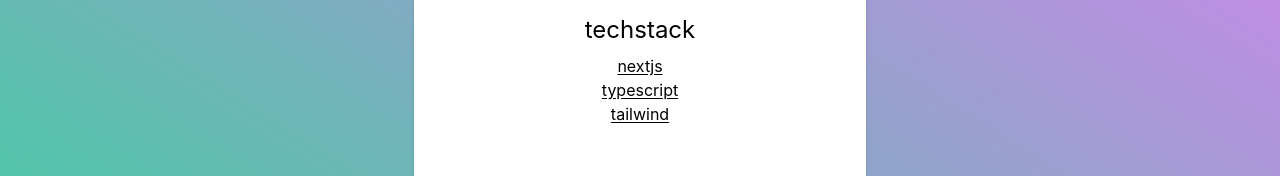
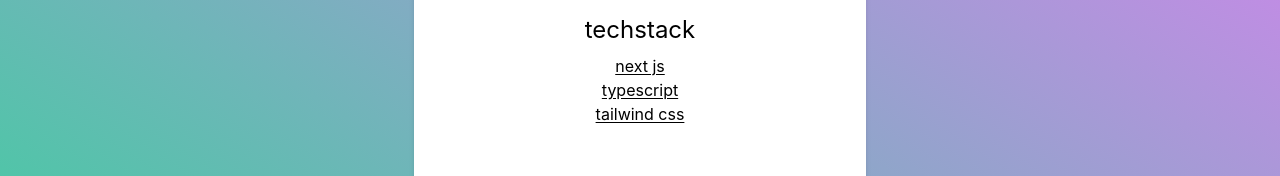
Before and after one commit to yanislav-igonin/nextjs-template, a Next.js app: page / in a window 1280 px wide. Shown: the part 366-542 px from the top of the page. Built offline with nearby package versions, Linux system fonts and the light colour scheme.

Commit message:
rename techs

```diff
--- a/components/MainCard.tsx
+++ b/components/MainCard.tsx
@@ -1,4 +1,4 @@
-const techs = ['nextjs', 'typescript', 'tailwind'];
+const techs = ['next js', 'typescript', 'tailwind css'];
 
 const renderTechs = () => techs
   .map((t) => <li className="underline-offset-2 underline dark:text-white" key={t}>{t}</li>);
```
